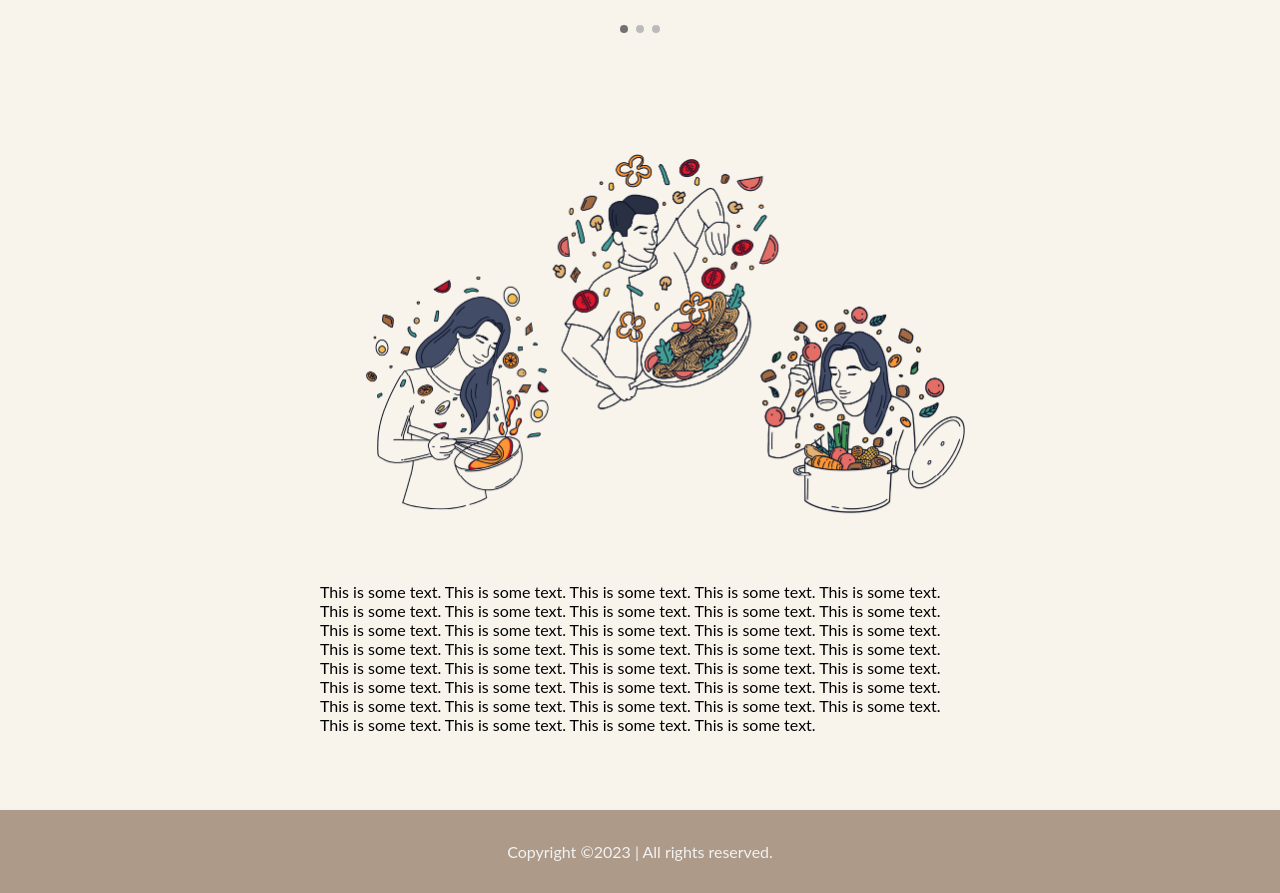
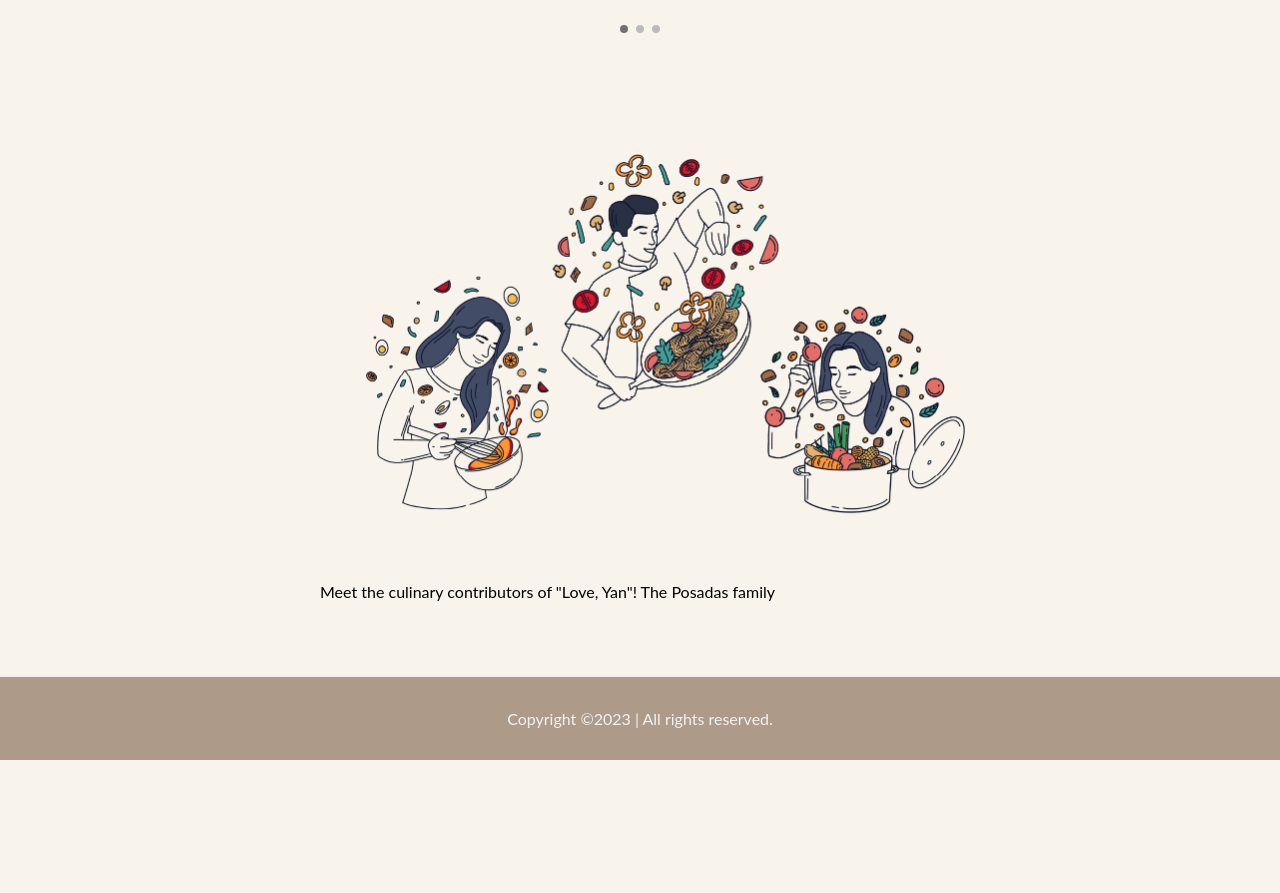
Before and after one commit to Alyannna/CW2, a plain HTML site: page index.html in a window 1280 px wide. Shown: the part 1388-2281 px from the top of the page. After the commit the page ends 2148 px from the top, so only its background shows below. Drawn offline with Linux system fonts and the light colour scheme; a web font is replaced by a local one.

Commit message:
added text

```diff
--- a/index.html
+++ b/index.html
@@ -146,19 +146,7 @@
 		<img src="ichefs.png" class="chef-image" alt="Three people cooking" width="auto" height="400">
 	</aside>
 	<p class="meet-chefs-text">
-		This is some text. This is some text. This is some text.
-		This is some text. This is some text. This is some text.
-		This is some text. This is some text. This is some text.
-		This is some text. This is some text. This is some text.
-		This is some text. This is some text. This is some text.
-		This is some text. This is some text. This is some text.
-		This is some text. This is some text. This is some text.
-		This is some text. This is some text. This is some text.
-		This is some text. This is some text. This is some text.
-		This is some text. This is some text. This is some text.
-		This is some text. This is some text. This is some text.
-		This is some text. This is some text. This is some text.
-		This is some text. This is some text. This is some text.
+		Meet the culinary contributors of "Love, Yan"! The Posadas family
 	</p>
 	<br><br><br><br>
 
```
